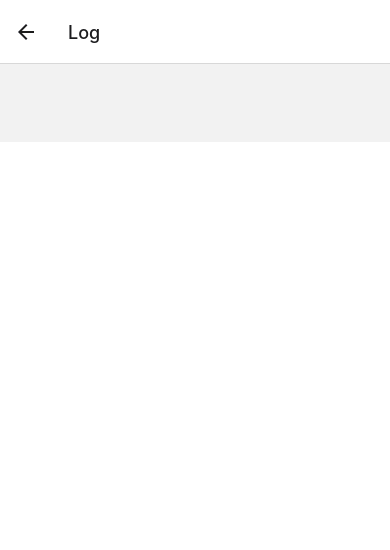
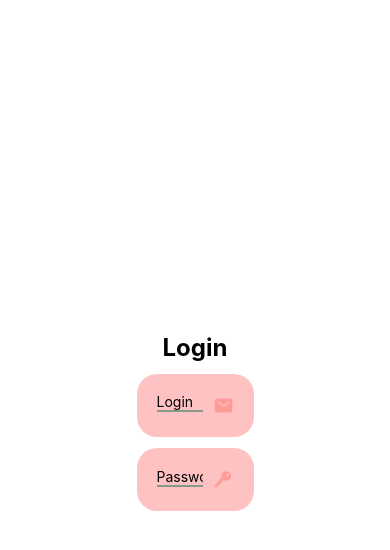
Before and after one commit to mikolajmal209/industry-mobile-app, a React Native app in the folder industry-project/: screen /Log in a window 390 px wide. Shown: the top 550 px of the page. Built offline with nearby package versions, Linux system fonts and the light colour scheme.

Commit message:
first login view

```diff
--- a/industry-project/App.js
+++ b/industry-project/App.js
@@ -20,12 +20,8 @@ const Main = ({ navigation }) => {
             <View>
                 <Text style={styles.Text1}>Industry APP</Text>
             </View>
-            <View style={styles.zdjecie}>
-                <Image style={styles.image1} source={'/assets/splash.png'} />
-            </View>
-            <View></View>
             <TouchableOpacity
-                onPress={() => navigation.navigate('Paho')}
+                onPress={() => navigation.navigate('Log')}
                 style={styles.startbutton}
             >
                 <Text style={styles.text2}>Let's start</Text>
@@ -41,7 +37,6 @@ const styles = StyleSheet.create({
         flex: 1,
         backgroundColor: '#fff',
         alignItems: 'center',
-        marginTop: '20%',
         justifyContent: 'center',
     },
     Text1: {
@@ -82,9 +77,17 @@ function App() {
     return (
         <NavigationContainer>
             <Stack.Navigator initialRouteName='Main'>
-                <Stack.Screen name='Main' component={Main} />
+                <Stack.Screen
+                    name='Main'
+                    component={Main}
+                    options={{ headerShown: false }}
+                />
                 <Stack.Screen name='Paho' component={PahoConnection} />
-                <Stack.Screen name='Log' component={Log} />
+                <Stack.Screen
+                    name='Log'
+                    component={Log}
+                    options={{ headerShown: false }}
+                />
             </Stack.Navigator>
         </NavigationContainer>
     );
--- a/industry-project/App/Log.js
+++ b/industry-project/App/Log.js
@@ -8,22 +8,67 @@ import {
     TouchableOpacity,
     Image,
 } from 'react-native';
-
 import Ionicons from '@expo/vector-icons/Ionicons';
 import { NavigationContainer } from '@react-navigation/native';
 import { createNativeStackNavigator } from '@react-navigation/native-stack';
 
 const Log = () => {
-    return <SafeAreaView style={styles.container}></SafeAreaView>;
+    const [text1, onChangeText] = React.useState('Login');
+    const [text2, onChangeText2] = React.useState('Password');
+
+    return (
+        <SafeAreaView style={styles.container}>
+            <Text style={styles.login}>Login</Text>
+            <View style={styles.TextInput}>
+                <TextInput
+                    style={styles.TextInput2}
+                    onChangeText={onChangeText}
+                    value={text1}
+                ></TextInput>
+                <Ionicons name='mail' size={20} color='#f324' />
+            </View>
+
+            <View style={styles.TextInput}>
+                <TextInput
+                    style={styles.TextInput2}
+                    onChangeText={onChangeText2}
+                    value={text2}
+                ></TextInput>
+                <Ionicons name='key' size={20} color='#f324' />
+            </View>
+        </SafeAreaView>
+    );
 };
 
 const styles = StyleSheet.create({
     container: {
         flex: 1,
         backgroundColor: '#fff',
+        justifyContent: 'center',
+        paddingHorizontal: 25,
         alignItems: 'center',
-        marginTop: '20%',
-        justifyContent: 'center',
+    },
+    login: {
+        paddingHorizontal: 10,
+        fontSize: 24,
+        fontWeight: 'bold',
+        textAlign: 'center',
+    },
+    TextInput: {
+        marginTop: '3%',
+        backgroundColor: '#f999',
+        padding: 20,
+        width: '30%',
+        borderRadius: 20,
+        flexDirection: 'row',
+        justifyContent: 'space-between',
+    },
+    TextInput2: {
+        height: '80%',
+        width: '60%',
+        borderColor: '#fff',
+        borderBottomColor: '#898',
+        borderBottomWidth: 2,
     },
 });
 
--- a/industry-project/App/PahoConnection.js
+++ b/industry-project/App/PahoConnection.js
@@ -13,9 +13,8 @@ import Paho from 'paho-mqtt';
 class Poho extends React.Component {
     connection() {
         var client = new Paho.Client(
-            'cf750ebd4d664c51b8ac93a46f288c99.s1.eu.hivemq.cloud',
-            Number(8884),
-            '/mqtt',
+            '192.168.7.2',
+            Number(1883),
             'Mikolaj'
         );
         client.onMessageArrived = function (message) {
@@ -29,9 +28,9 @@ class Poho extends React.Component {
 
         client.connect({
             onSuccess: function () {
-                console.log('Połącznie testowe z chmurą');
-                // client.subscribe('test');
-                global.par1 = true;
+                // console.log('Połącznie testowe z chmurą');
+                // // client.subscribe('test');
+                // global.par1 = true;
             },
             onFailure: function () {
                 console.log('Brak połączenia');
@@ -39,7 +38,7 @@ class Poho extends React.Component {
                 global.par1 = false;
             },
             userName: 'Mikolaj',
-            password: 'Kospit21',
+            password: 'kospit21',
             useSSL: true,
         });
     }
```
